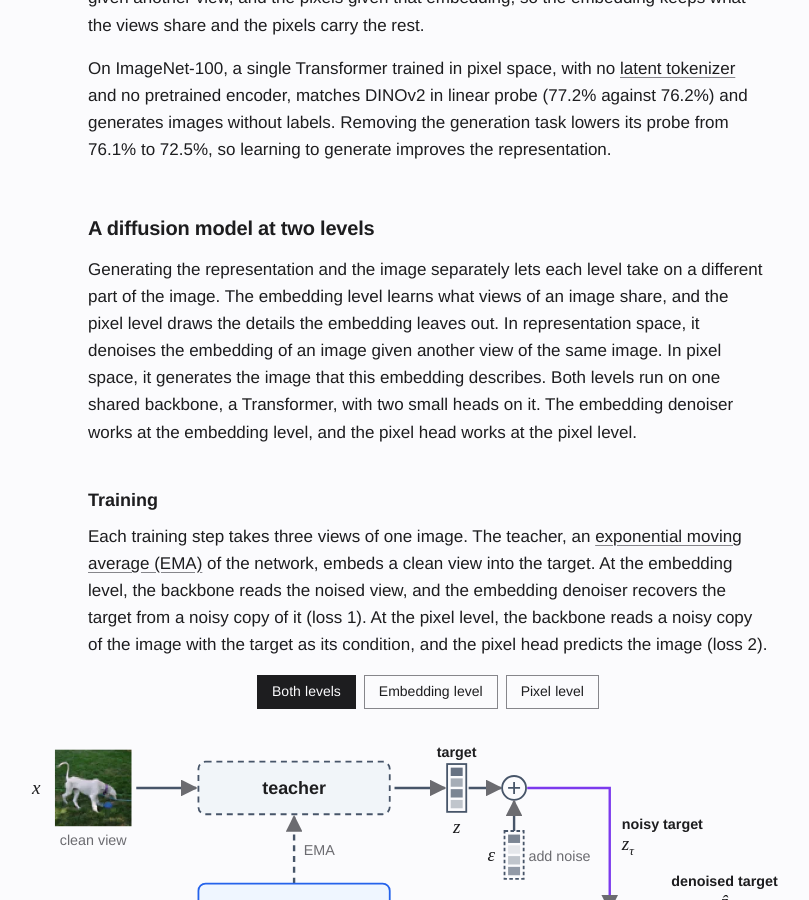
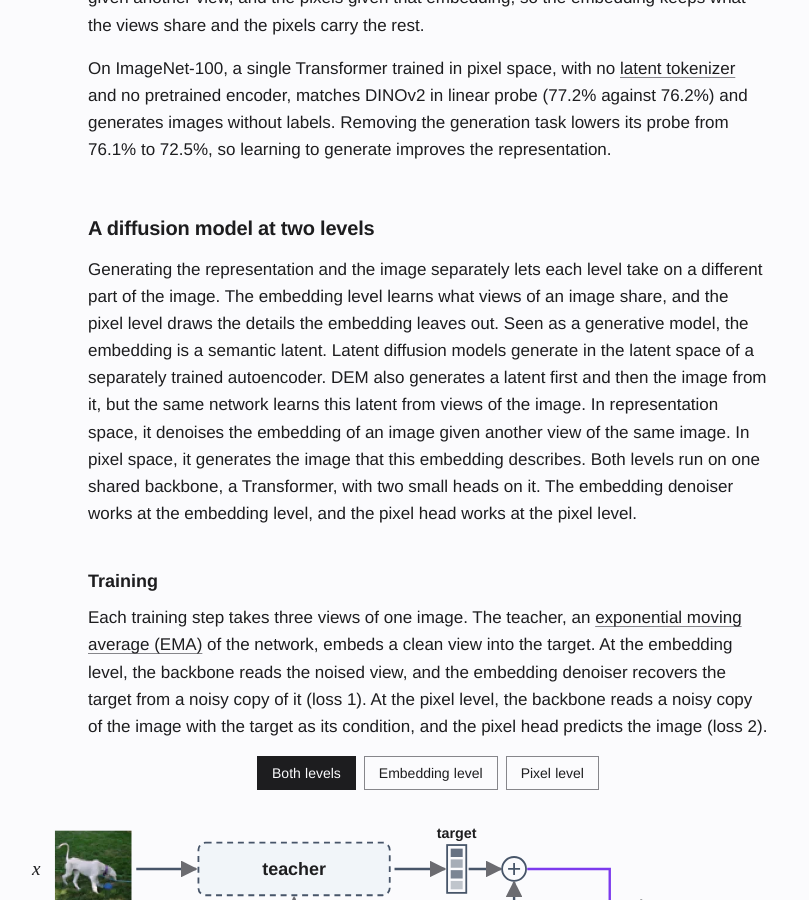
Before and after one commit to rabiulcste/rabiulcste.github.io, a Jekyll site: the page built from dem-denoising-embeddings/index.html, in a window 1280 px wide and 900 px high, scrolled down 1362 px. Shown: the whole window, without its empty margins (212-1021 px from the left). Built offline with Jekyll 4.4.1, drawn with Linux system fonts in a browser that asks for light colours.

Commit message:
DEM page: the embedding as a semantic latent

```diff
--- a/dem-denoising-embeddings/index.html
+++ b/dem-denoising-embeddings/index.html
@@ -246,7 +246,7 @@
 
 <section id="method">
     <h2>A diffusion model at two levels</h2>
-    <p>Generating the representation and the image separately lets each level take on a different part of the image. The embedding level learns what views of an image share, and the pixel level draws the details the embedding leaves out. In representation space, it denoises the embedding of an image given another view of the same image. In pixel space, it generates the image that this embedding describes. Both levels run on one shared backbone, a Transformer, with two small heads on it. The embedding denoiser works at the embedding level, and the pixel head works at the pixel level.</p>
+    <p>Generating the representation and the image separately lets each level take on a different part of the image. The embedding level learns what views of an image share, and the pixel level draws the details the embedding leaves out. Seen as a generative model, the embedding is a semantic latent. Latent diffusion models generate in the latent space of a separately trained autoencoder. DEM also generates a latent first and then the image from it, but the same network learns this latent from views of the image. In representation space, it denoises the embedding of an image given another view of the same image. In pixel space, it generates the image that this embedding describes. Both levels run on one shared backbone, a Transformer, with two small heads on it. The embedding denoiser works at the embedding level, and the pixel head works at the pixel level.</p>
     <h3>Training</h3>
     <p>Each training step takes three views of one image. The teacher, an <a href="https://arxiv.org/abs/2104.14294">exponential moving average (EMA)</a> of the network, embeds a clean view into the target. At the embedding level, the backbone reads the noised view, and the embedding denoiser recovers the target from a noisy copy of it (loss 1). At the pixel level, the backbone reads a noisy copy of the image with the target as its condition, and the pixel head predicts the image (loss 2).</p>
     <figure class="dem-fig dem-btnfig" id="dem-train">
```
